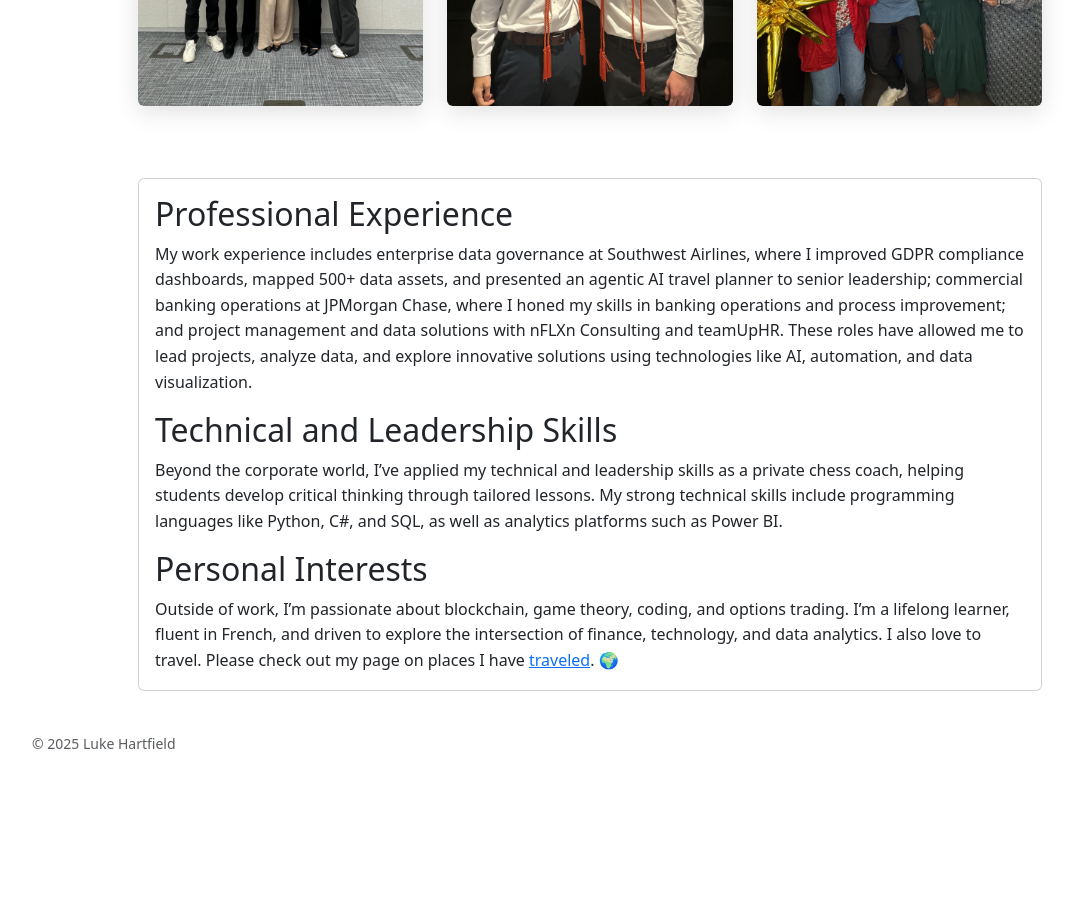
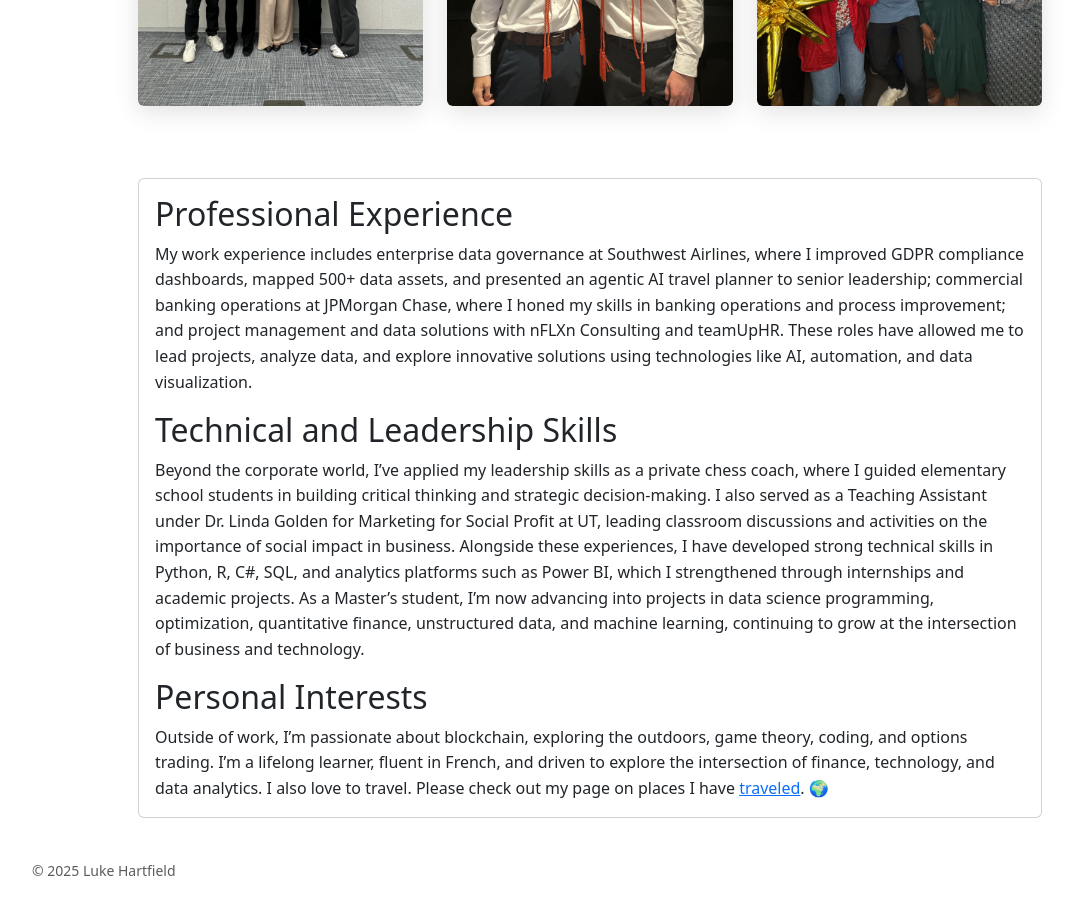
Before and after one commit to lukehartfield/lukehartfield.github.io, a Jekyll site: the page built from about.md, in a window 1280 px wide and 900 px high, scrolled down 604 px. Shown: the whole window, without its empty margins (50-1126 px from the left). Built offline with Jekyll 4.4.1, drawn with Linux system fonts in a browser that asks for light colours; before the commit the page ends 1376 px from its top, so only the background shows below that.

Commit message:
Update about.md

```diff
--- a/about.md
+++ b/about.md
@@ -56,12 +56,12 @@ redirect_from:
 
       <h2 class="card-title">Technical and Leadership Skills</h2>
       <p class="card-text">
-        Beyond the corporate world, I’ve applied my technical and leadership skills as a private chess coach, helping students develop critical thinking through tailored lessons. My strong technical skills include programming languages like Python, C#, and SQL, as well as analytics platforms such as Power BI.
+        Beyond the corporate world, I’ve applied my leadership skills as a private chess coach, where I guided elementary school students in building critical thinking and strategic decision-making. I also served as a Teaching Assistant under Dr. Linda Golden for Marketing for Social Profit at UT, leading classroom discussions and activities on the importance of social impact in business. Alongside these experiences, I have developed strong technical skills in Python, R, C#, SQL, and analytics platforms such as Power BI, which I strengthened through internships and academic projects. As a Master’s student, I’m now advancing into projects in data science programming, optimization, quantitative finance, unstructured data, and machine learning, continuing to grow at the intersection of business and technology.
       </p>
 
       <h2 class="card-title">Personal Interests</h2>
       <p class="card-text">
-        Outside of work, I’m passionate about blockchain, game theory, coding, and options trading. I’m a lifelong learner, fluent in French, and driven to explore the intersection of finance, technology, and data analytics. I also love to travel. Please check out my page on places I have
+        Outside of work, I’m passionate about blockchain, exploring the outdoors, game theory, coding, and options trading. I’m a lifelong learner, fluent in French, and driven to explore the intersection of finance, technology, and data analytics. I also love to travel. Please check out my page on places I have
         <a href="{{ '/travel/' | relative_url }}">traveled</a>. 🌍
       </p>
     </div>
```
